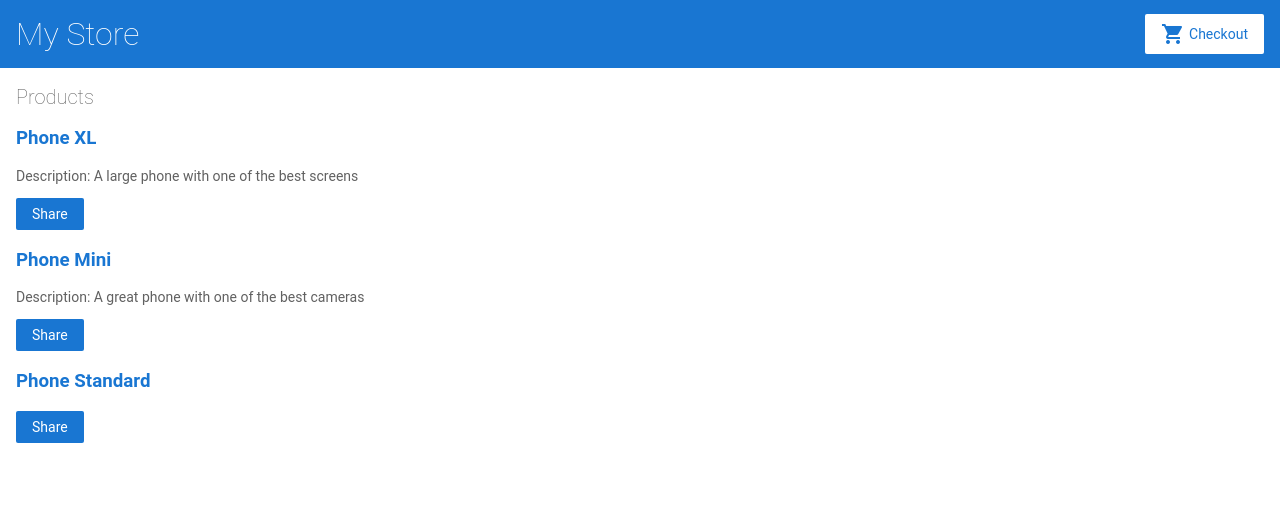
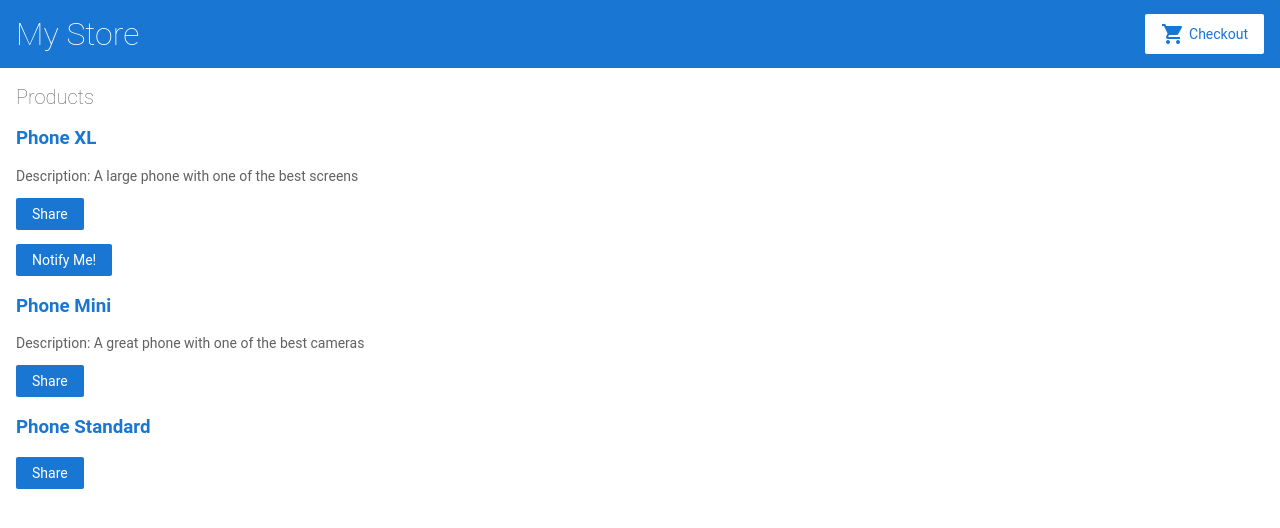
Before and after one commit to Satoshi-sts/angular-vd4r5v-6pxqze, an Angular app: page / in a window 1280 px wide. Shown: the top 528 px of the page. Built offline with nearby package versions, Linux system fonts and the light colour scheme.

Commit message:
Implemented notification function.

```diff
--- a/src/app/product-list/product-list.component.html
+++ b/src/app/product-list/product-list.component.html
@@ -16,4 +16,6 @@
     Share
   </button>
 
+  <app-product-alerts [product]='product' (notify)='onNotify()'></app-product-alerts>
+
 </div>
--- a/src/app/product-list/product-list.component.ts
+++ b/src/app/product-list/product-list.component.ts
@@ -13,6 +13,10 @@ export class ProductListComponent {
   share() {
     window.alert('The product has been shared!');
   }
+
+  onNotify() {
+    window.alert('You will be notified when the product goes on sale');
+  }
 }
 
 /*
```
